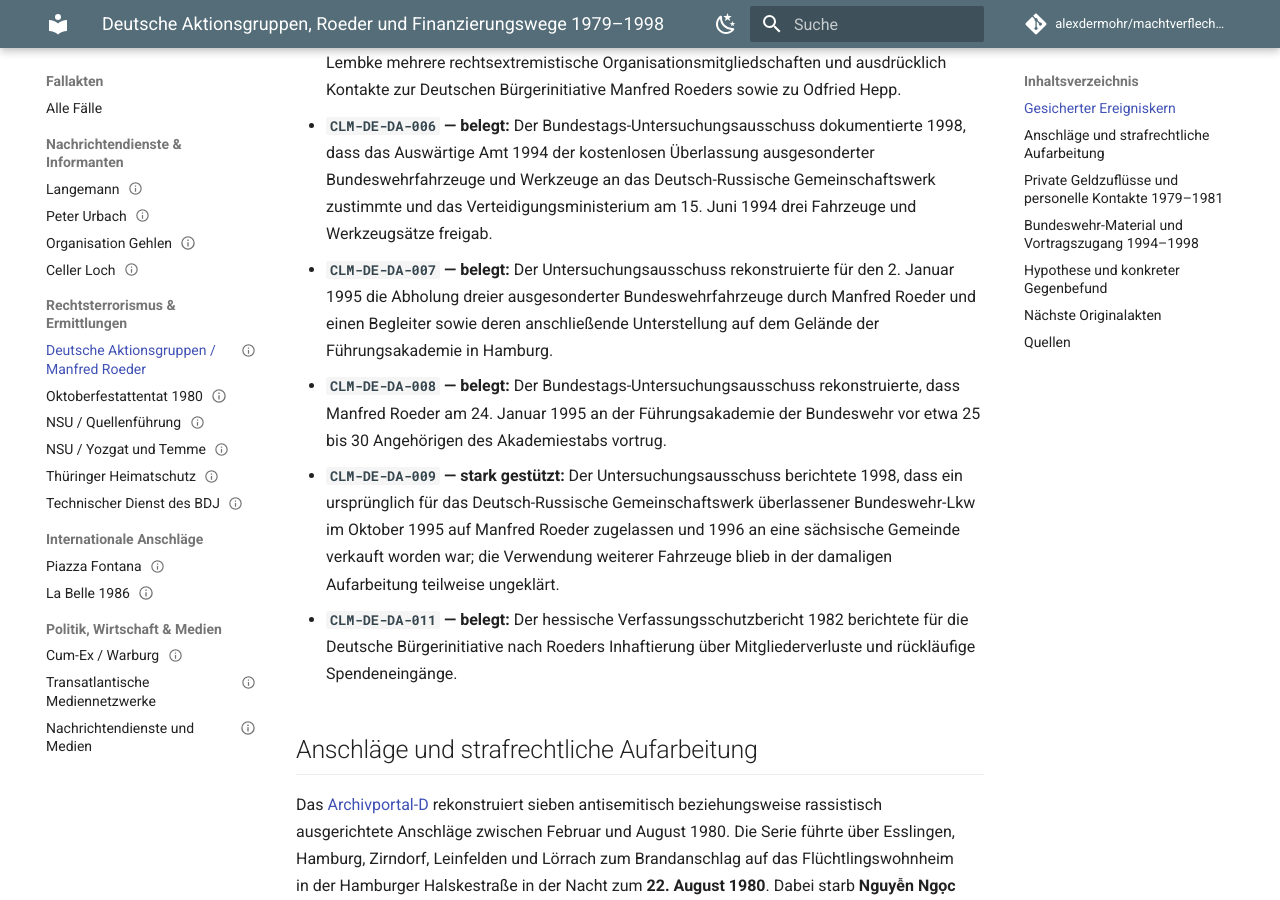
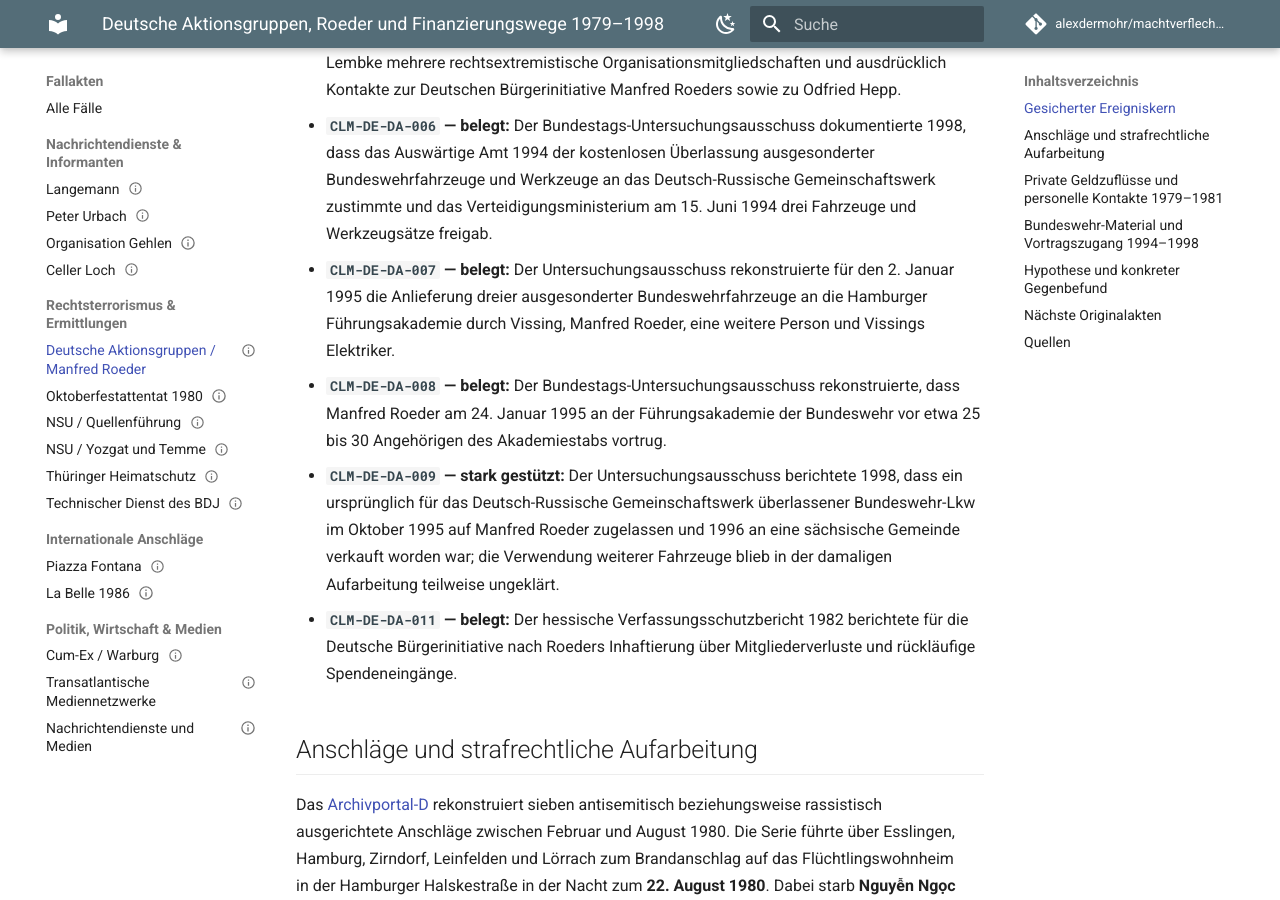
Before and after one commit to alexdermohr/machtverflechtungen, an MkDocs documentation site: the page built from docs/faelle/de/deutsche-aktionsgruppen-roeder-1980-1998.md, in a window 1280 px wide and 900 px high, scrolled down 863 px. Built offline with MkDocs 1.6.1 and Material for MkDocs 9.7.7, drawn with Linux system fonts in a browser that asks for light colours; comment, search, counter and statistics services are not loaded; some of the changed text lies outside the part shown.

Commit message:
fix(research): reflect all four Bundeswehr vehicle drivers in 1995

```diff
--- a/docs/faelle/de/deutsche-aktionsgruppen-roeder-1980-1998.md
+++ b/docs/faelle/de/deutsche-aktionsgruppen-roeder-1980-1998.md
@@ -146,7 +146,7 @@ claims:
       does_not_support: "Sie belegt keine Bundeswehrfinanzierung von Anschlägen des Jahres 1980 und noch keine endgültige Verwendung aller Fahrzeuge."
     falsification: "Authentische ursprüngliche Abgabebelege mit anderem Empfänger, anderer Stückzahl oder abweichender Entscheidung würden den Claim korrigieren."
   - id: CLM-DE-DA-007
-    text: "Der Untersuchungsausschuss rekonstruierte für den 2. Januar 1995 die Abholung dreier ausgesonderter Bundeswehrfahrzeuge durch Manfred Roeder und einen Begleiter sowie deren anschließende Unterstellung auf dem Gelände der Führungsakademie in Hamburg."
+    text: "Der Untersuchungsausschuss rekonstruierte für den 2. Januar 1995 die Anlieferung dreier ausgesonderter Bundeswehrfahrzeuge an die Hamburger Führungsakademie durch Vissing, Manfred Roeder, eine weitere Person und Vissings Elektriker."
     classification: fact
     evidence_level: established
     sources: [SRC-DE-BT-1311005-1998]
@@ -154,7 +154,7 @@ claims:
       - source: SRC-DE-BT-1311005-1998
         directness: direct
         locator: "gedruckte S. 55 sowie 464–465, Übernahme und Abstellen der Fahrzeuge"
-        note: "Der Bericht nennt Roeder als Empfangsberechtigten, einen VW 181, einen VW Iltis und einen Daimler-Benz-Lkw."
+        note: "Der Bericht nennt Roeder als Empfangsberechtigten, die vier beteiligten Fahrer sowie einen VW 181, einen VW Iltis und einen Daimler-Benz-Lkw."
     counterevidence: []
     alternatives:
       - "Der erlaubte Abstellort beruhte nach Zeugenaussagen auf dienstlicher Kommunikation ohne schriftliche Einzelgenehmigung."
@@ -163,7 +163,7 @@ claims:
     scope:
       supports: "Dokumentierte persönliche Rolle Roeders beim Empfang staatlicher Sachmittel und Zugang zu einem Bundeswehrstandort."
       does_not_support: "Der Vorgang betrifft das Deutsch-Russische Gemeinschaftswerk der 1990er Jahre und keine zeitliche Kontinuität einer terroristischen Vereinigung von 1980."
-    falsification: "Verifizierte Übergabeprotokolle, die Roeders Empfang oder das Unterstellen am Standort widerlegen, würden den Claim treffen."
+    falsification: "Verifizierte Übergabeprotokolle, die Roeders Mitwirkung an der Anlieferung oder das Unterstellen am Standort widerlegen, würden den Claim treffen."
   - id: CLM-DE-DA-008
     text: "Der Bundestags-Untersuchungsausschuss rekonstruierte, dass Manfred Roeder am 24. Januar 1995 an der Führungsakademie der Bundeswehr vor etwa 25 bis 30 Angehörigen des Akademiestabs vortrug."
     classification: fact
@@ -288,7 +288,7 @@ case_links:
 - **`CLM-DE-DA-003` — belegt:** Parlamentarischer Staatssekretär Andreas von Schoeler berichtete im Bundestag am 25. November 1981, auf den Konten der neonazistischen Deutschen Bürgerinitiative um Manfred Roeder seien 1979 und 1980 insgesamt 84.000 DM aus dem In- und Ausland eingegangen.
 - **`CLM-DE-DA-004` — belegt:** Die Bundesregierung nannte am 25. November 1981 für Heinz Lembke mehrere rechtsextremistische Organisationsmitgliedschaften und ausdrücklich Kontakte zur Deutschen Bürgerinitiative Manfred Roeders sowie zu Odfried Hepp.
 - **`CLM-DE-DA-006` — belegt:** Der Bundestags-Untersuchungsausschuss dokumentierte 1998, dass das Auswärtige Amt 1994 der kostenlosen Überlassung ausgesonderter Bundeswehrfahrzeuge und Werkzeuge an das Deutsch-Russische Gemeinschaftswerk zustimmte und das Verteidigungsministerium am 15. Juni 1994 drei Fahrzeuge und Werkzeugsätze freigab.
-- **`CLM-DE-DA-007` — belegt:** Der Untersuchungsausschuss rekonstruierte für den 2. Januar 1995 die Abholung dreier ausgesonderter Bundeswehrfahrzeuge durch Manfred Roeder und einen Begleiter sowie deren anschließende Unterstellung auf dem Gelände der Führungsakademie in Hamburg.
+- **`CLM-DE-DA-007` — belegt:** Der Untersuchungsausschuss rekonstruierte für den 2. Januar 1995 die Anlieferung dreier ausgesonderter Bundeswehrfahrzeuge an die Hamburger Führungsakademie durch Vissing, Manfred Roeder, eine weitere Person und Vissings Elektriker.
 - **`CLM-DE-DA-008` — belegt:** Der Bundestags-Untersuchungsausschuss rekonstruierte, dass Manfred Roeder am 24. Januar 1995 an der Führungsakademie der Bundeswehr vor etwa 25 bis 30 Angehörigen des Akademiestabs vortrug.
 - **`CLM-DE-DA-009` — stark gestützt:** Der Untersuchungsausschuss berichtete 1998, dass ein ursprünglich für das Deutsch-Russische Gemeinschaftswerk überlassener Bundeswehr-Lkw im Oktober 1995 auf Manfred Roeder zugelassen und 1996 an eine sächsische Gemeinde verkauft worden war; die Verwendung weiterer Fahrzeuge blieb in der damaligen Aufarbeitung teilweise ungeklärt.
 - **`CLM-DE-DA-011` — belegt:** Der hessische Verfassungsschutzbericht 1982 berichtete für die Deutsche Bürgerinitiative nach Roeders Inhaftierung über Mitgliederverluste und rückläufige Spendeneingänge.
@@ -309,7 +309,7 @@ Im selben [Plenarprotokoll 9/66, gedruckte S. 3842](https://dserver.bundestag.de
 
 Nach [Bundestagsdrucksache 13/11005](https://dserver.bundestag.de/btd/13/110/1311005.pdf), gedruckte S. 55–57 und 66, billigte das Auswärtige Amt am **1. Juni 1994** die unentgeltliche Überlassung ausgesonderten Materials für das **Deutsch-Russische Gemeinschaftswerk (DRGW)**. Das Bundesverteidigungsministerium bestätigte die Abgabe von **drei Fahrzeugen und Werkzeugsätzen am 15. Juni 1994**. **Roeder** war laut Bericht zweiter Vereinsvorsitzender.
 
-Am **2. Januar 1995** nahmen Roeder und ein Begleiter einen **VW 181, einen VW Iltis und einen Daimler-Benz-Lkw** in Empfang und stellten sie auf dem Gelände der Hamburger Führungsakademie der Bundeswehr ab. Roeder hielt am **24. Januar 1995** vor etwa **25 bis 30 Stabsangehörigen** einen Vortrag über Russlanddeutsche. Die Untersuchung nennt Übernachtung und dienstliche Fahrten, aber keine Honorarauszahlung für den Vortrag; ein Zeuge verneinte eine tatsächliche Spendensammlung bei der Veranstaltung.
+Am **2. Januar 1995** lieferten **Vissing, Roeder, eine weitere Person und Vissings Elektriker** einen **VW 181, einen VW Iltis und einen Daimler-Benz-Lkw** an der Hamburger Führungsakademie der Bundeswehr an und stellten sie dort ab. Die vier Beteiligten werden im Untersuchungsausschussbericht, gedruckte **S. 465**, als Fahrer benannt. Roeder hielt am **24. Januar 1995** vor etwa **25 bis 30 Stabsangehörigen** einen Vortrag über Russlanddeutsche. Die Untersuchung nennt Übernachtung und dienstliche Fahrten, aber keine Honorarauszahlung für den Vortrag; ein Zeuge verneinte eine tatsächliche Spendensammlung bei der Veranstaltung.
 
 Für den Lkw fand der Ausschuss Zulassungsunterlagen auf Roeder und einen Verkauf im Jahr **1996** an eine sächsische Gemeinde. Die Verwendung weiterer Fahrzeuge konnte nach damaligem Aktenstand nicht vollständig nachvollzogen werden. Ende **1997** wurde wegen mutmaßlich zweckwidriger Verwendung Strafanzeige erstattet; der später erreichte strafrechtliche Abschluss gehört zum nächsten Archivauftrag.
 
```
Also changed, not shown: 1 other file.
